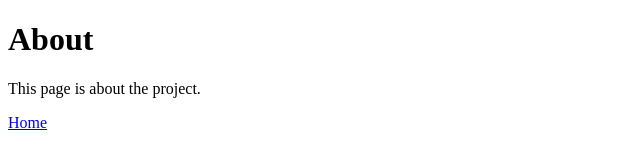
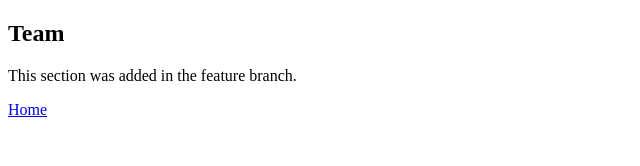
Before and after one commit to samanvay-kumar/Git_Assignment, a plain HTML site: page about.html in a window 1280 px wide. Shown: the whole page, without its empty margins (0-640 px from the left). Drawn offline with Linux system fonts and the light colour scheme.

Commit message:
Add team section to about.html

```diff
--- a/about.html
+++ b/about.html
@@ -4,8 +4,8 @@
     <title>About Page</title>
 </head>
 <body>
-    <h1>About</h1>
-    <p>This page is about the project.</p>
+    <h2>Team</h2>
+    <p>This section was added in the feature branch.</p>
     <a href="index.html">Home</a>
 </body>
 </html>
```
